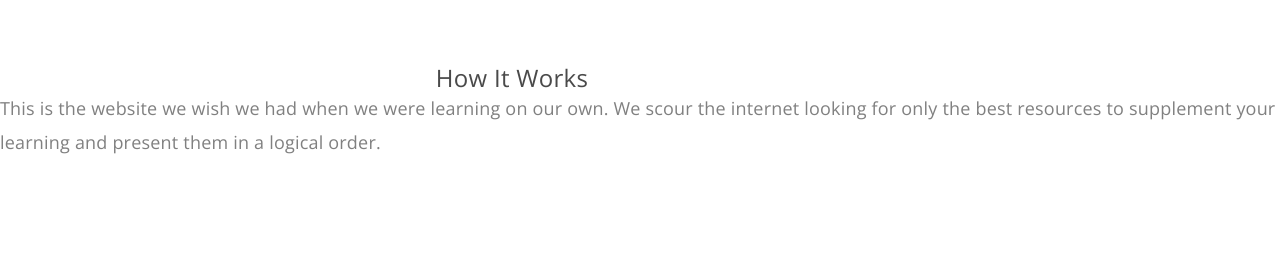
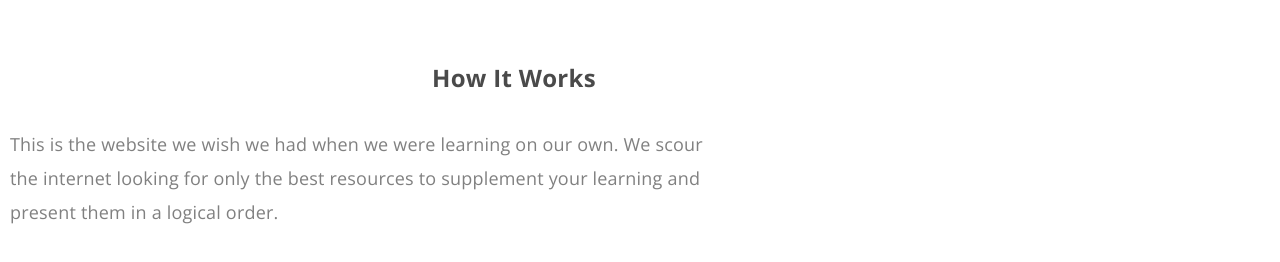
Before and after one commit to nsars19/odin_clone, a plain HTML site: page index.html in a window 1280 px wide. Shown: the part 1147-1409 px from the top of the page. Before the commit the page ends 1307 px from the top, so only its background shows below. Drawn offline with nearby package versions, Linux system fonts and the light colour scheme; files that its build step writes are made by us from their sources.

Commit message:
style how-it-works section

```diff
--- a/css/scss/partials/_howItWorks.scss
+++ b/css/scss/partials/_howItWorks.scss
@@ -1,9 +1,24 @@
 .how-it-works {
     padding-top: 60px;
+
+    &-title {
+        padding: 0 10px;
+        margin-bottom: 100px;
+
+        .title-container:first-child h2 {
+            margin-bottom: 36px;
+            white-space: nowrap;
+            font-weight: bold;
+        }
+        @media (min-width: 540px) {
+            .title-container:last-child p {
+                max-width: 540px;
+            }
+        }
+        @media (min-width: 768px) {
+            .title-container:last-child p {
+                max-width: 720px;
+            }
+        }
+    }
 }
-.w-100 {
-    width: 100%;
-}
-.ta-c {
-    text-align: center;
-}
```
